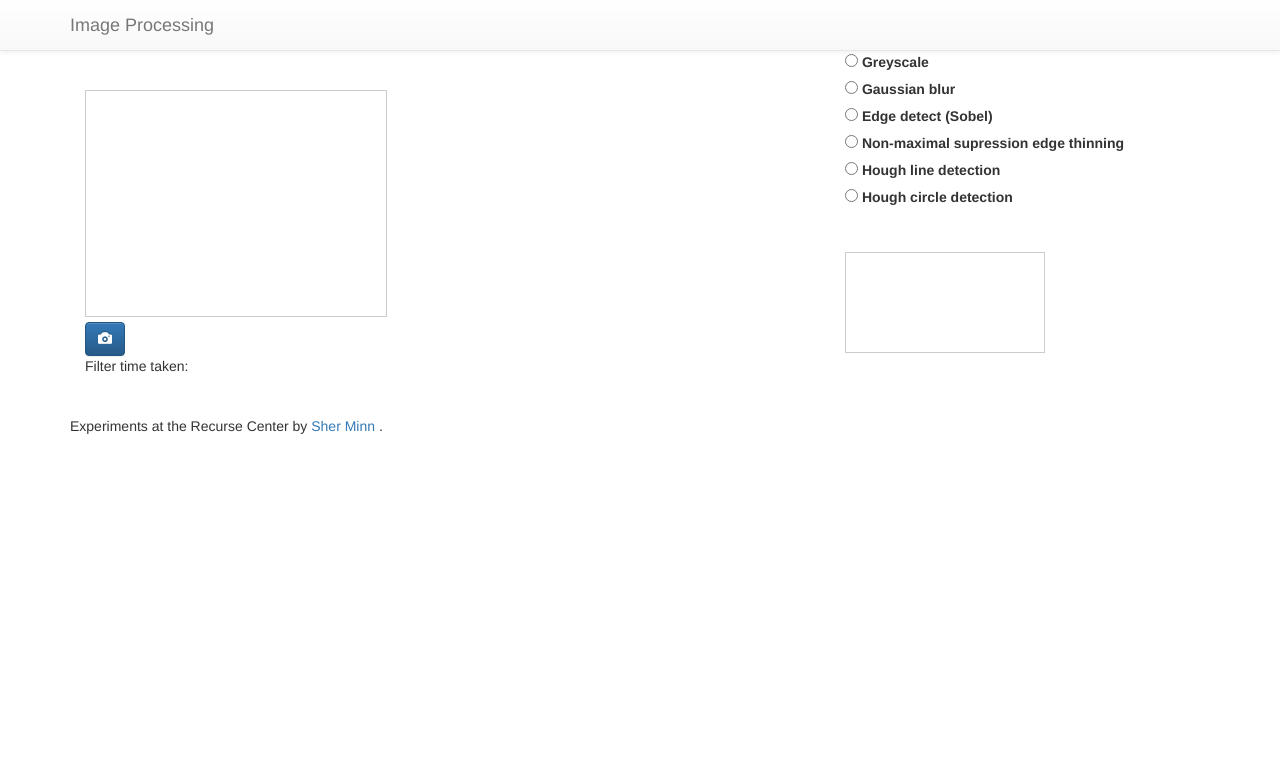
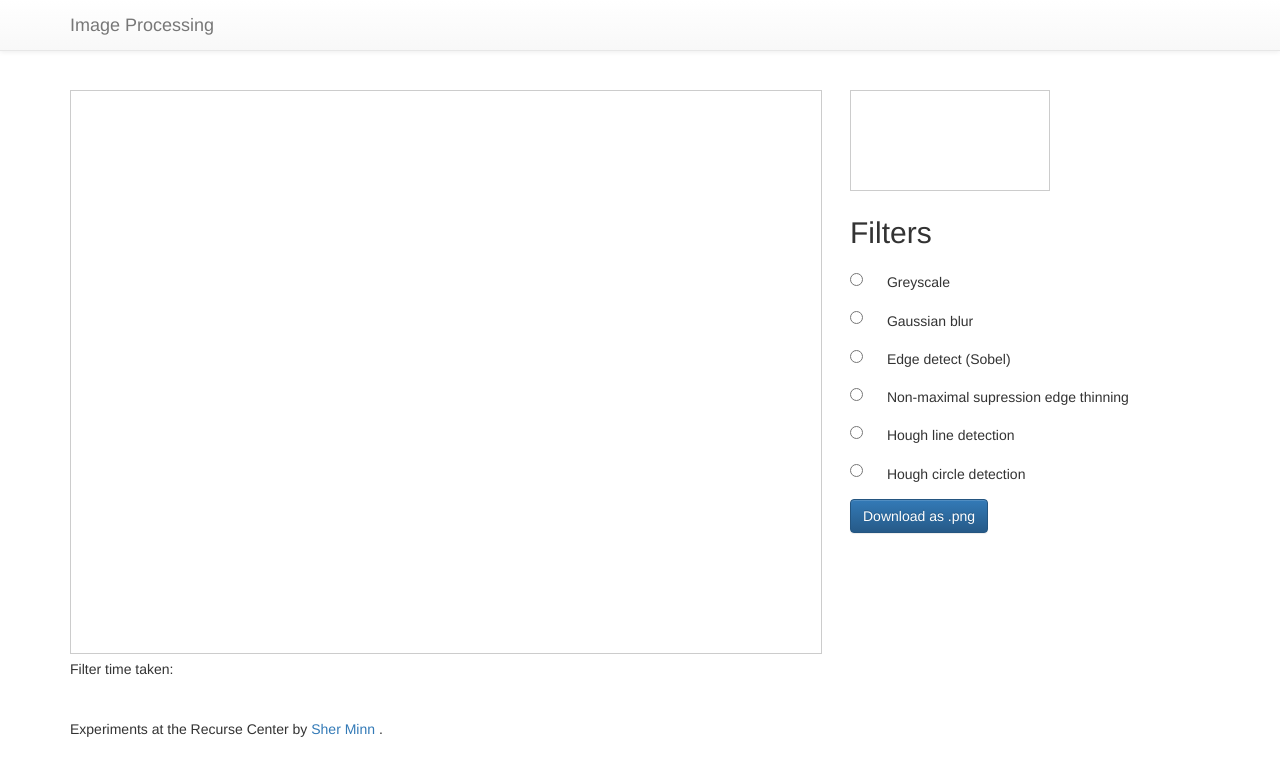
Before and after one commit to piratefsh/image-processing, a website: page index.html in a window 1280 px wide. Drawn offline with Linux system fonts and the light colour scheme.

Commit message:
Clean layout

```diff
--- a/css/main.css
+++ b/css/main.css
@@ -1,8 +1,13 @@
 #playground, #user-video{
     border: 1px solid #ccc;
+}
+.main{
     margin-top: 40px;
 }
 
+.controls{
+    margin-top: 20px;
+}
 footer{
     margin-top: 40px;
 }
--- a/index.html
+++ b/index.html
@@ -48,51 +48,56 @@
             <!--/.navbar-collapse --> </div>
         </nav>
 
-        <div class="container">
-          <div class="col-sm-8">
+        <div class="main container">
+          <div class="row">
+            <div class="col-sm-12 col-md-8" id="canvas-container">
               <canvas id="playground"></canvas>
-            <div>
-              <button id="btn-snapshot" class="btn btn-primary"> <i class="glyphicon glyphicon-camera"></i>
-              </button>
-            </div>
-            <div>
               Filter time taken:
               <span id="filter-time"></span>
             </div>
+
+            <div class="col-sm-12 col-md-4">
+              <video width="200" id="user-video" autoplay></video>
+
+              <h2>Filters</h2>
+              <form class="controls">
+                <fieldset class="form-group">
+                  <input type="radio" name="process" value="greyscale" id="greyscale"/>
+                  <label for="greyscale" class="radio-inline">Greyscale</label>
+                </fieldset>
+
+                <fieldset class="form-group">
+                  <input type="radio" name="process" value="gaussian-blur"/>
+                  <label class="radio-inline">Gaussian blur</label>
+                </fieldset>
+
+                <fieldset class="form-group">
+                  <input type="radio" name="process"value="edge-detect"/>
+                  <label class="radio-inline">Edge detect (Sobel)</label>
+                </fieldset>
+
+                <fieldset class="form-group">
+                  <input type="radio" name="process"value="edge-thin"/>
+                  <label class="radio-inline">Non-maximal supression edge thinning</label>
+                </fieldset>
+
+                <fieldset class="form-group">
+                  <input type="radio" name="process"value="line-detect"/>
+                  <label class="radio-inline">Hough line detection</label>
+                </fieldset>
+
+                <fieldset class="form-group">
+                  <input type="radio" name="process"value="circle-detect"/>
+                  <label class="radio-inline">Hough circle detection</label>
+                </fieldset>
+
+                <fieldset class="form-group">
+                  <button id="btn-snapshot" class="btn btn-primary">Download as .png</button>
+                </fieldset>
+              </form>
+            </div>
           </div>
 
-          <div class="col-sm-4">
-            <form class="form">
-              <fieldset>
-                <input type="radio" name="process" value="greyscale"/>
-                <label>Greyscale</label>
-              </fieldset>
-              <fieldset>
-                <input type="radio" name="process" value="gaussian-blur"/>
-                <label>Gaussian blur</label>
-              </fieldset>
-              <fieldset>
-                <input type="radio" name="process"value="edge-detect"/>
-                <label>Edge detect (Sobel)</label>
-              </fieldset>
-              <fieldset>
-                <input type="radio" name="process"value="edge-thin"/>
-                <label>Non-maximal supression edge thinning</label>
-              </fieldset>
-              <fieldset>
-                <input type="radio" name="process"value="line-detect"/>
-                <label>Hough line detection</label>
-              </fieldset>
-              <fieldset>
-                <input type="radio" name="process"value="circle-detect"/>
-                <label>Hough circle detection</label>
-              </fieldset>
-            </form>
-          </form>
-
-        </div>
-         <div class="col-sm-4">
-        <video width="200" id="user-video" autoplay></canvas>
         </div>
 
       </div>
--- a/js/main.js
+++ b/js/main.js
@@ -7,8 +7,8 @@ var canvas;
 var options = {
     canvas: {
         id: 'playground',
-        width: 600/2,
-        height: 450/2,
+        width: 500,
+        height: 350,
         imageUrl: 'img/lines.png'
     }
 }
@@ -27,6 +27,10 @@ var filters = {
 }
 
 function init(){
+
+    var container = document.getElementById('canvas-container')
+    options.canvas.width = (container.clientWidth - 30);
+    options.canvas.height = options.canvas.width * 0.75
     // create canvas and add image to it
     canvas = new Canvas(options.canvas);
     // pipeImage(canvas);
@@ -41,6 +45,7 @@ function init(){
 }
 
 function filterIt(canvas){
+    timer.start = new Date()
     // simplify image by making it greyscale
     canvas.applyFilter(filters['greyscale']);
 
```
Lines whose indentation alone changed are shown as unchanged.
